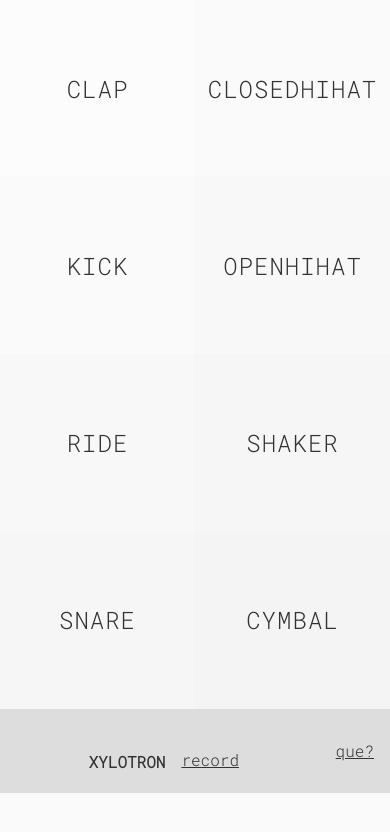
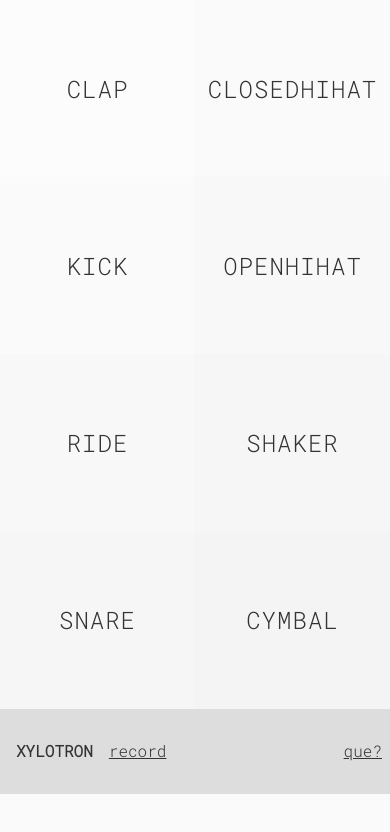
Before and after one commit to neiltron/xylotron, a plain HTML site: page index.html in a window 390 px wide. Drawn offline with Linux system fonts and the light colour scheme; no server answers.

Commit message:
Update 2016-02-09T00:38:04.304Z

```diff
--- a/styles/main.css
+++ b/styles/main.css
@@ -133,7 +133,7 @@
 footer {
   display: block;
   width: 100%;
-  height: 10vh;
+  height: 10.09vh;
   line-height: 10vh;
   float: left;
   vertical-align: middle;
@@ -147,18 +147,24 @@ footer {
   user-select: none;
 }
 footer h1, footer a {
-  padding: 0 .5em;
   display: inline-block;
+  float: left;
 }
 footer h1 {
-  height: auto;
   font-size: 1em;
-  margin: 0 inherit;
+  margin: 0 0 0 1em;
   font-weight: 900;
   vertical-align: middle;
+  padding: 0 .5em 0 1em;
+}
+@media screen and (max-width: 700px) {
+  footer h1 {
+    margin-left: 0;
+  }
 }
 footer a {
   color: #333;
+  padding: 0 .5em;
 }
 footer a span {
   color: red;
@@ -175,7 +181,12 @@ footer a.play.active {
 footer .que {
   float: right;
   display: block;
-  margin-right: .5em;
+  margin-right: 1em;
+}
+@media screen and (max-width: 700px) {
+  footer .que {
+    margin-right: 0;
+  }
 }
 @media screen and (max-width: 500px) {
   footer {
```
